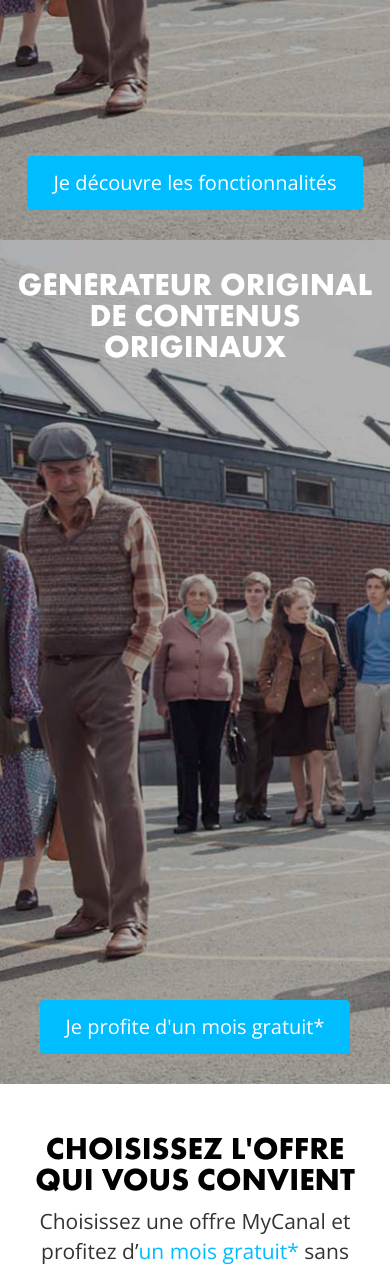
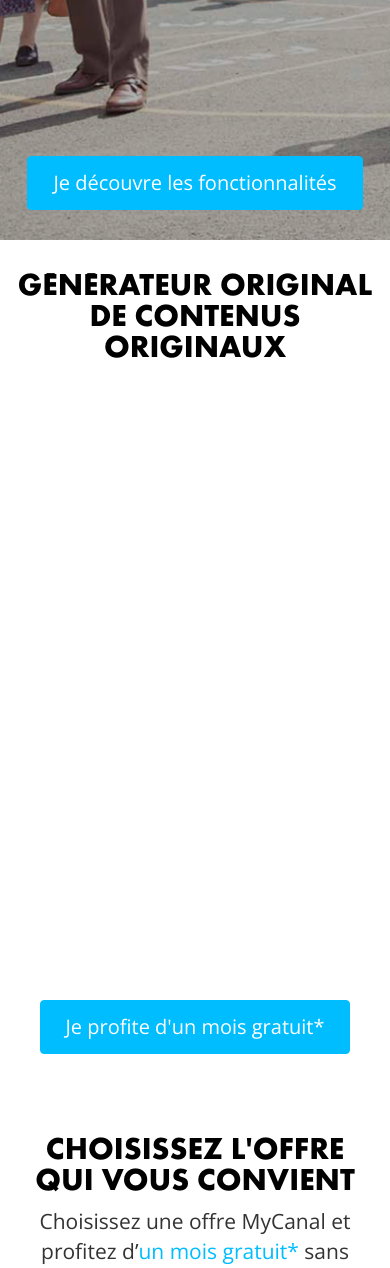
Before and after one commit to RBailleux/Comp2017MyCanal, a PHP site: page / in a window 390 px wide. Shown: the part 1937-3205 px from the top of the page. Run offline with PHP 8.4, Linux system fonts and the light colour scheme; some libraries are stand-ins or nearby versions.

Commit message:
responsive

```diff
--- a/assets/css/main.css
+++ b/assets/css/main.css
@@ -445,4 +445,13 @@ ul.social-network li {
 	.footer-col:not(first){
 		padding-top:15px;
 	}
+	#customPoster{
+		background:none;
+	}
+	#customPoster h1{
+		color:black
+	}
+	#customPoster .background-overlay{
+		display:none;
+	}
 }
```
